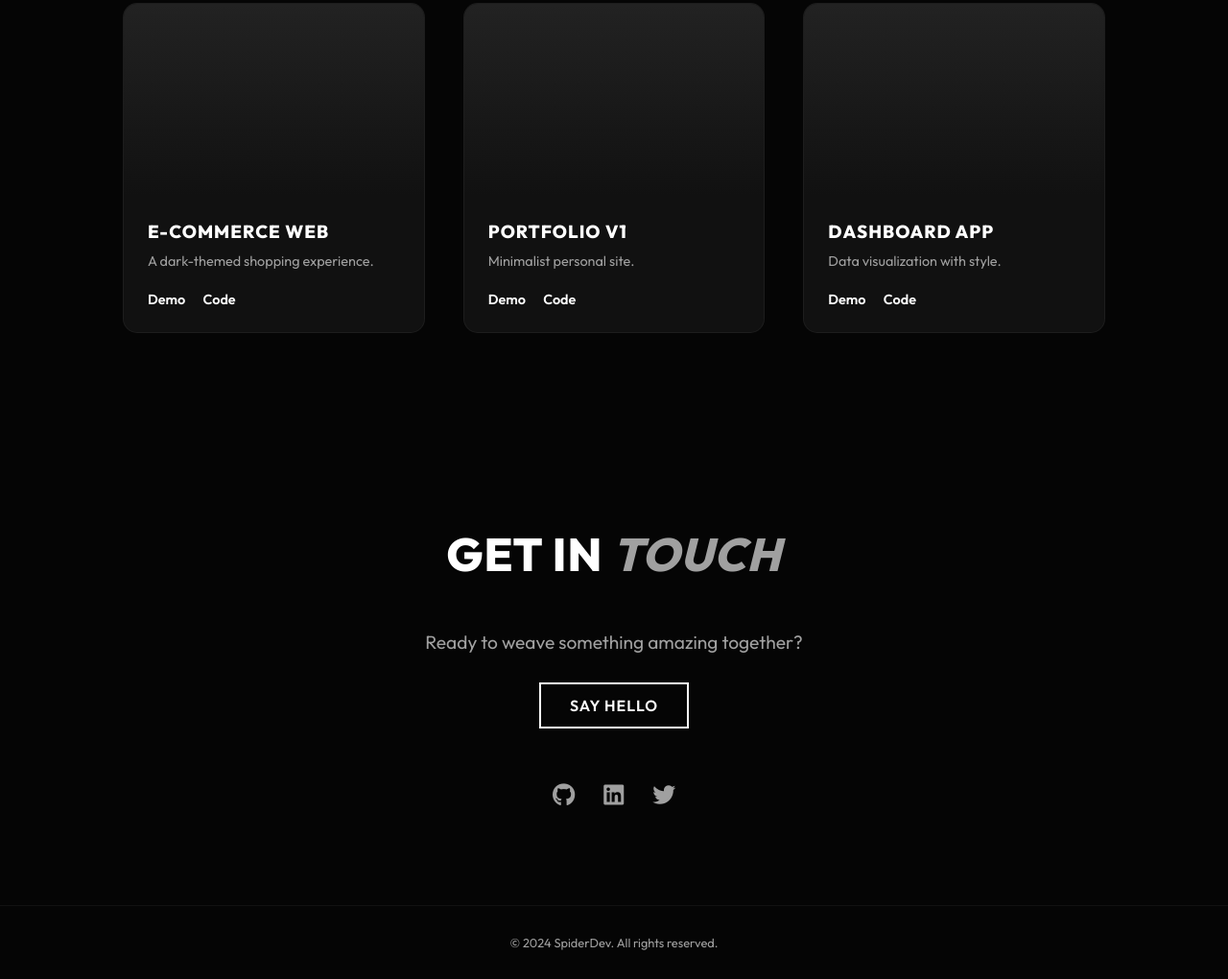
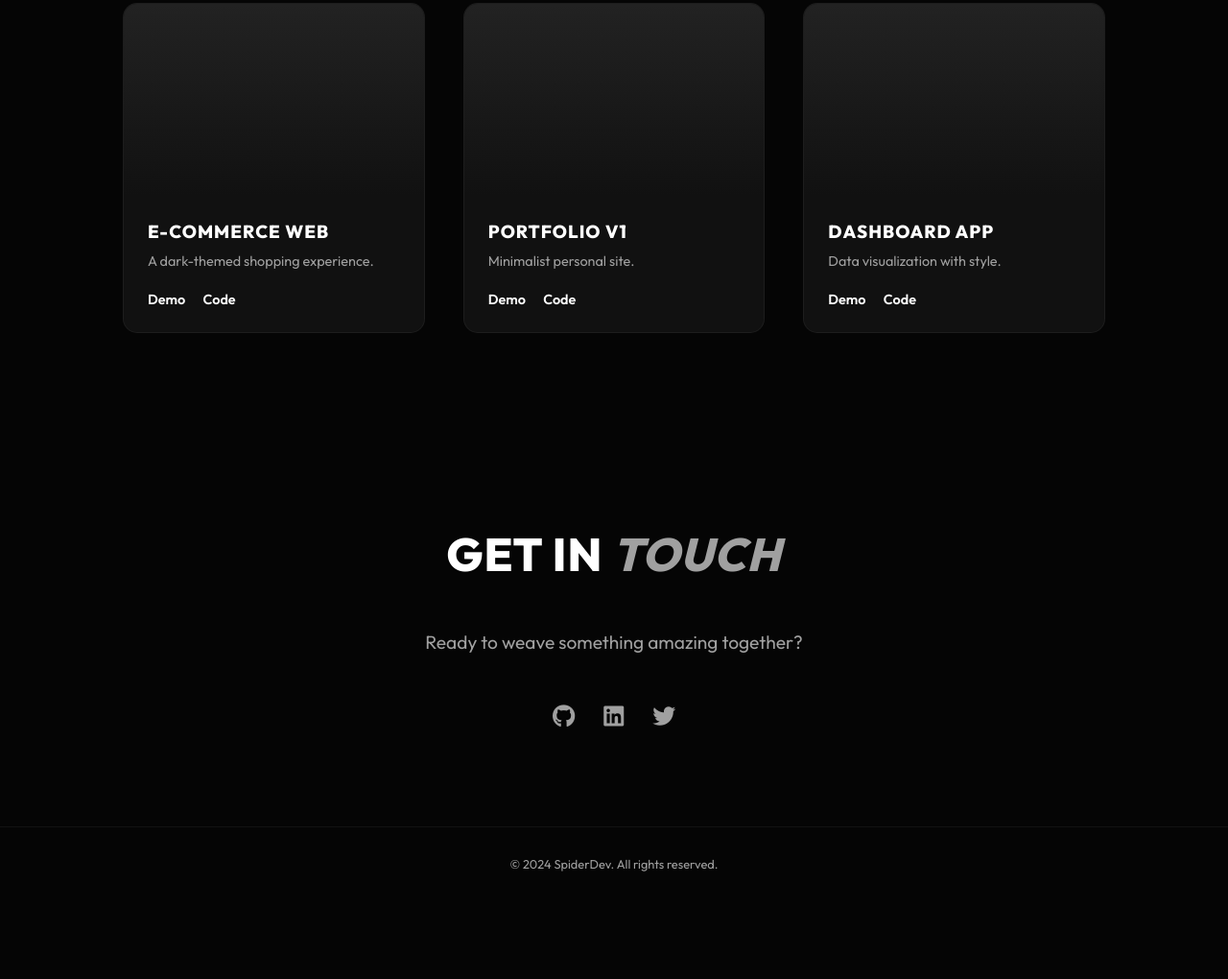
Before and after one commit to developerdigvijay/Spider-web-frontend-site, a plain HTML site: page index.html in a window 1280 px wide. Shown: the part 2253-3273 px from the top of the page at 96% size. After the commit the page ends 3191 px from the top, so only its background shows below. Drawn offline with Linux system fonts and the light colour scheme.

Commit message:
little issue fixed maybe.

```diff
--- a/index.html
+++ b/index.html
@@ -164,7 +164,7 @@
         <div class="container">
             <h2 class="section-title">Get In <span class="accent">Touch</span></h2>
             <p class="contact-text">Ready to weave something amazing together?</p>
-            <a href="mailto:hello@example.com" class="cta-button">Say Hello</a>
+            <!-- <a href="mailto:hello@example.com" class="cta-button">Say Hello</a> -->
             <div class="social-links">
                 <a href="#"><i class="fa-brands fa-github"></i></a>
                 <a href="#"><i class="fa-brands fa-linkedin"></i></a>
```
